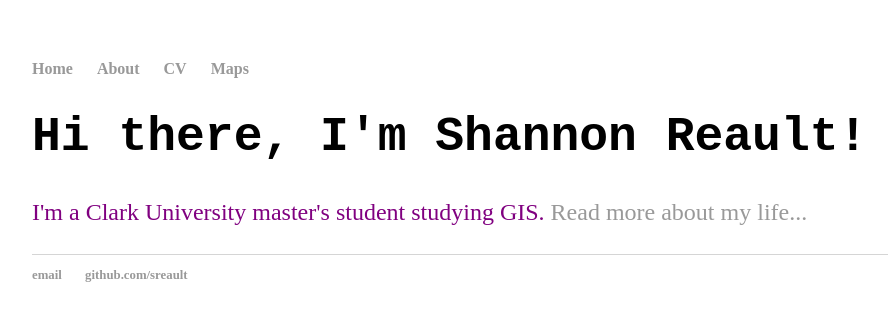
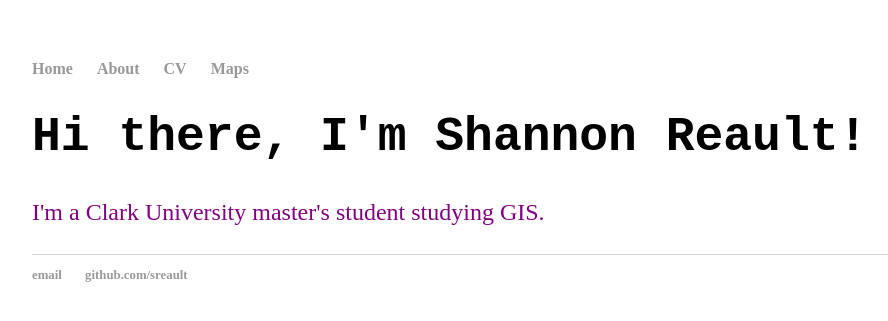
Before and after one commit to sreault/sreault.github.io, a Jekyll site: the page built from index.html, in a window 1280 px wide. Shown: the top 321 px of the page, without its empty margins (160-1048 px from the left). Built offline with Jekyll 4.4.1, drawn with Linux system fonts in a browser that asks for light colours.

Commit message:
Update index.html

```diff
--- a/index.html
+++ b/index.html
@@ -4,5 +4,5 @@ title: Shannon Reault, GIS-er
 ---
 <div class="blurb">
 	<h1>Hi there, I'm Shannon Reault!</h1>
-	<p>I'm a Clark University master's student studying GIS. <a href="/about">Read more about my life...</a></p>
+	<p>I'm a Clark University master's student studying GIS.
 </div><!-- /.blurb -->
```
